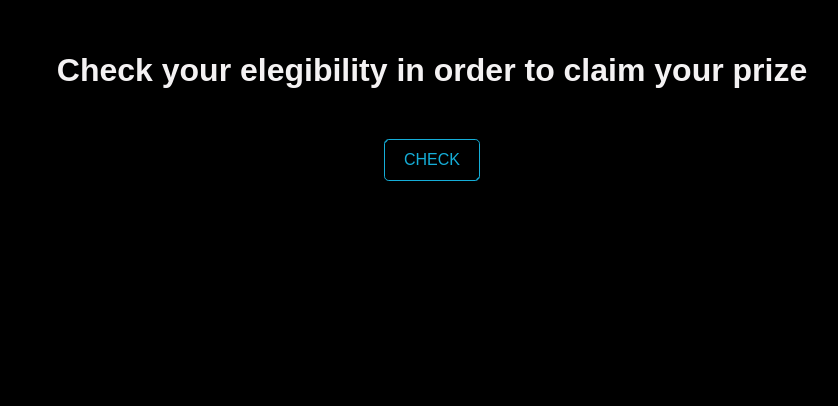
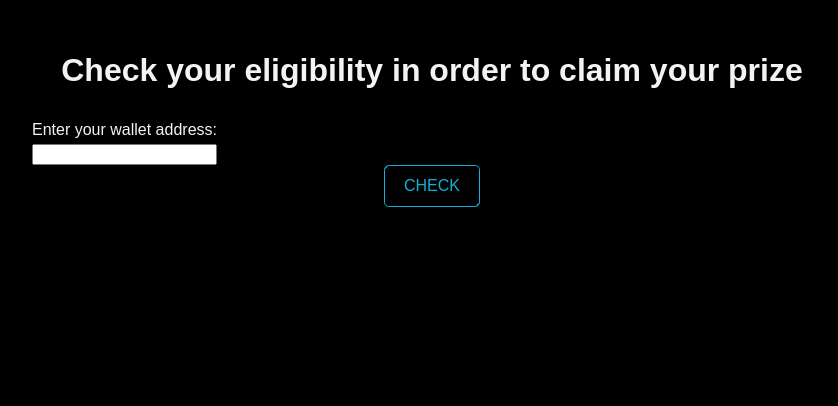
Before and after one commit to ericguillaumet/LoyalFi, a Flask app: page /claim in a window 1280 px wide. Shown: the part 58-464 px from the top of the page, without its empty margins (208-1046 px from the left). Run offline with Flask 3, Linux system fonts and the light colour scheme; some libraries are stand-ins or nearby versions; some web fonts are replaced.

Commit message:
Connected Metamask, claimed option working, eligibility working

```diff
--- a/Brownie/scripts/scoring.py
+++ b/register/Brownie/scripts/scoring.py
@@ -1,7 +1,6 @@
 import requests
 import pandas as pd
 from collections import defaultdict
-
 
 def main():
     url = "https://api.thegraph.com/subgraphs/name/uniswap/uniswap-v2"
@@ -60,3 +59,6 @@ def main():
     address_list = df["user_id"].to_list()
     print(address_list)
     return address_list
+
+if __name__ == "__main__":
+    main()
--- a/register/routes.py
+++ b/register/routes.py
@@ -1,15 +1,89 @@
-from flask import render_template
+from flask import render_template, Flask, request
+import requests
+import pandas as pd
 from register import app
 
 @app.route("/", methods=("GET", "POST"))
 
 def index():
-    return render_template("index.html",pageTitle="LoyalFi")
+    return render_template("index.html", pageTitle="LoyalFi")
 
-@app.route("/claim",methods=["GET","POST"])
+@app.route("/claim", methods=["GET", "POST"])
+def claim():
+    if request.method == "POST":
+        wallet_address = request.form['wallet_address']
+        address_list = get_address_list()
 
-def claim():
-    return render_template("claim.html", pageTitle="Claim")
+        if wallet_address.lower() in address_list:
+            result = "Your wallet is eligible."
+        else:
+            result = "Your wallet is not eligible."
+
+        return render_template("claim.html", pageTitle="Claim", result=result)
+    else:
+        return render_template("claim.html", pageTitle="Claim")
+
+def get_address_list():
+
+    url = "https://api.thegraph.com/subgraphs/name/uniswap/uniswap-v2"
+    pair = "0xae461ca67b15dc8dc81ce7615e0320da1a9ab8d5"
+
+    query_LP_tokens = f"""
+    {{
+    liquidityPositions(
+        first: 200,
+        where: {{
+        liquidityTokenBalance_gt: 0,
+        pair: "{pair}"
+        }},
+        orderBy: liquidityTokenBalance,
+        orderDirection: desc
+    ) {{
+        user {{
+        id
+        }}
+        liquidityTokenBalance
+        pair {{
+        id
+        token0 {{
+            id
+            symbol
+        }}
+        token1 {{
+            id
+            symbol
+        }}
+        }}
+    }}
+    }}
+    """
+
+    r = requests.post(url, json={"query": query_LP_tokens})
+    r_data = r.json()
+
+    # Extract the liquidityPositions data from the response JSON
+    positions_data = r_data["data"]["liquidityPositions"]
+
+    # Normalize the nested JSON data and convert to a DF
+    df = pd.json_normalize(positions_data)
+
+    # Rename columns
+    df.columns = [
+        "liquidity_token_balance",
+        "user_id",
+        "pair_id",
+        "token0_id",
+        "token0_symbol",
+        "token1_id",
+        "token1_symbol",
+    ]
+
+    address_list = df["user_id"].to_list()
+    print(address_list)
+    return address_list
+
+if __name__ == '__main__':
+    app.run()
 
 @app.route("/ranking", methods=["GET"])
 def ranking():
--- a/register/templates/claim.html
+++ b/register/templates/claim.html
@@ -3,9 +3,11 @@
 {% block section %}
 
 <section class="container">
-    <h1>Check your elegibility in order to claim your prize</h1>
+    <h1>Check your eligibility in order to claim your prize</h1>
 
     <form action="/claim" method="post" class="forms">
+        <label for="wallet_address">Enter your wallet address:</label>
+        <input type="text" name="wallet_address" id="wallet_address" required>
         <br>
         <button class="button">Check</button>
     </form>
```
Also changed, not shown: register/Brownie/brownie-config.yaml (renamed from Brownie/brownie-config.yaml), 4 other files.
